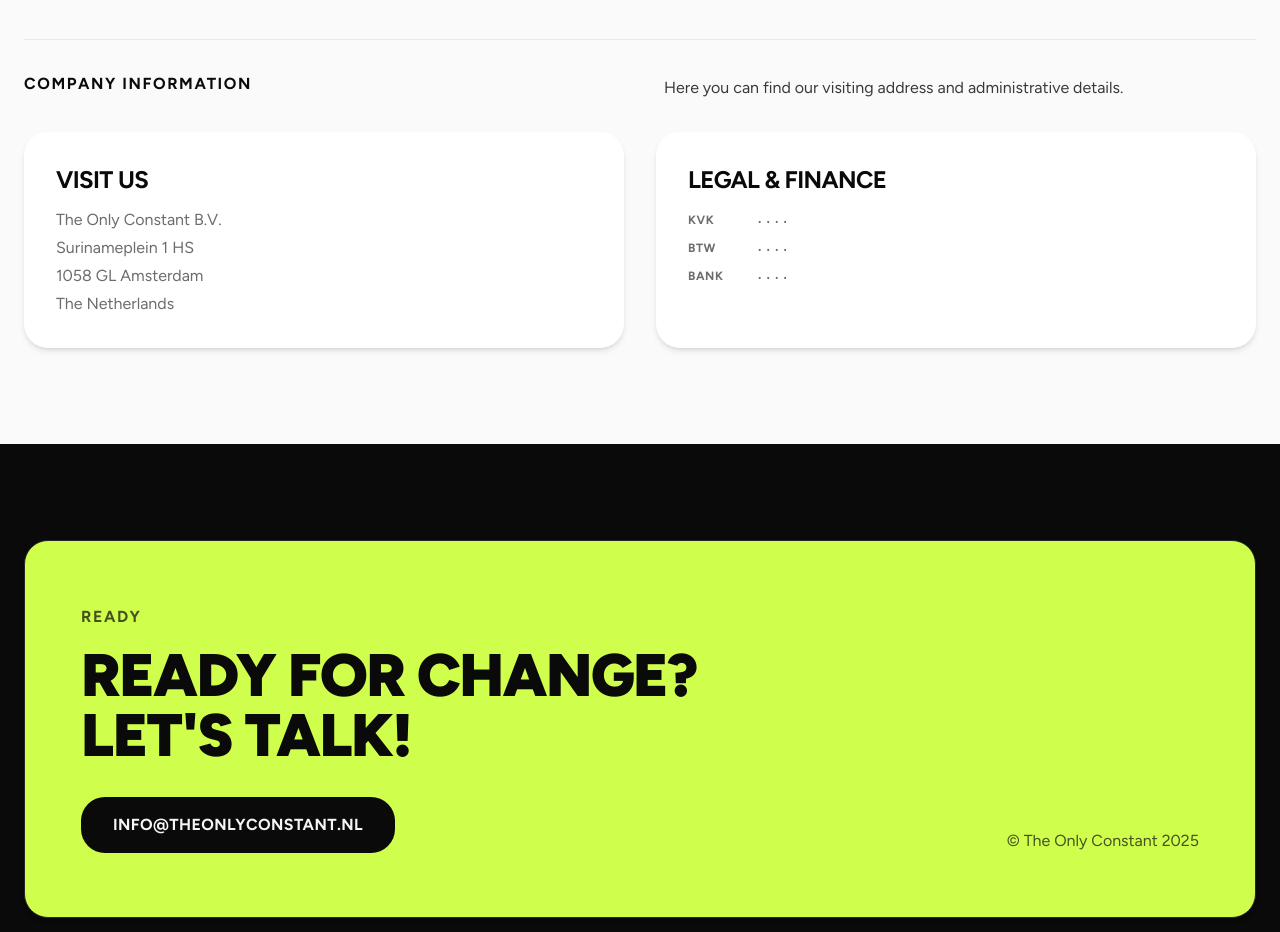
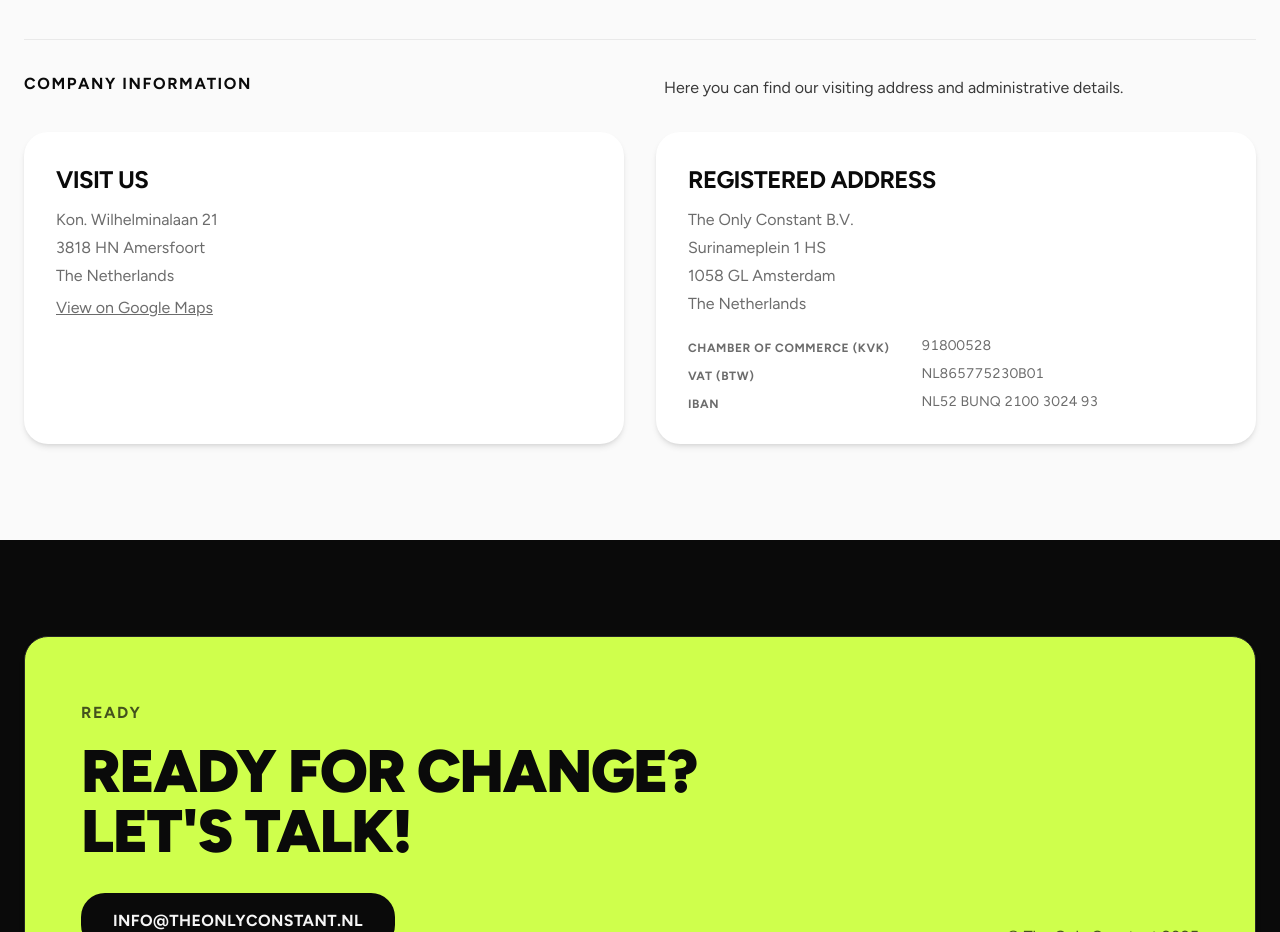
Before and after one commit to jaap-paaj/toc-website, a Next.js app: page /contact in a window 1280 px wide. Shown: the part 960-1892 px from the top of the page. Built offline with nearby package versions, Linux system fonts and the light colour scheme.

Commit message:
fix(contact): refactor details module to support new content structure
- Update ContactDetailsModule to use new AddressCard type
- Ensure labels do not wrap (whitespace-nowrap)
- Unify font usage for address values (Figtree/body.sm)
- Commit updated contact.content.ts structure

```diff
--- a/src/app/_components/contact/contact.content.ts
+++ b/src/app/_components/contact/contact.content.ts
@@ -23,22 +23,33 @@
     details: {
         eyebrow: "COMPANY INFORMATION",
         description: "Here you can find our visiting address and administrative details.",
-        visit: {
+        cards: [
+            {
                 title: "VISIT US",
+                lines: [
+                    "Kon. Wilhelminalaan 21",
+                    "3818 HN Amersfoort",
+                    "The Netherlands",
+                ],
+                mapLink: {
+                    label: "View on Google Maps",
+                    href: "https://www.google.com/maps/search/?api=1&query=Kon.+Wilhelminalaan+21,+3818+HN+Amersfoort",
+                },
+            },
+            {
+                title: "REGISTERED ADDRESS",
                 lines: [
                     "The Only Constant B.V.",
                     "Surinameplein 1 HS",
                     "1058 GL Amsterdam",
-                "The Netherlands"
-            ]
+                    "The Netherlands",
+                ],
+                items: [
+                    { label: "Chamber of Commerce (KvK)", value: "91800528" },
+                    { label: "VAT (BTW)", value: "NL865775230B01" },
+                    { label: "IBAN", value: "NL52 BUNQ 2100 3024 93" },
+                ],
             },
-        legal: {
-            title: "LEGAL & FINANCE",
-            items: [
-                { label: "KVK", value: "...." },
-                { label: "BTW", value: "...." },
-                { label: "BANK", value: "...." },
-            ]
-        }
-    }
+        ],
+    },
 } as const;
--- a/src/app/_components/contact/modules/ContactDetailsModule.tsx
+++ b/src/app/_components/contact/modules/ContactDetailsModule.tsx
@@ -8,7 +8,22 @@
 import { spacing } from "@/design-system/tokens/spacing";
 import { typography } from "@/design-system/tokens/typography";
 
+type AddressCard = {
+    title: string;
+    lines: readonly string[];
+    mapLink?: {
+        label: string;
+        href: string;
+    };
+    items?: readonly {
+        label: string;
+        value: string;
+    }[];
+};
+
 export function ContactDetailsModule() {
+    const cards = contactContent.details.cards as readonly AddressCard[];
+
     return (
         <HomeModule id="contact-details" width="full" tone="light" pad="m" gap="none">
             <div className="container mx-auto">
@@ -21,36 +36,42 @@
                     />
 
                     <div className="grid grid-cols-1 md:grid-cols-2 gap-6 lg:gap-8 [&_.grid]:items-start">
-                        {/* Visit Card */}
-                        <Surface variant="catalog" className="flex flex-col gap-3 p-6 md:p-8">
+                        {cards.map((card, idx) => (
+                            <Surface key={idx} variant="catalog" className="flex flex-col gap-3 p-6 md:p-8">
                                 <Heading level={3} size="card" className="text-primary-foreground">
-                                {contactContent.details.visit.title}
+                                    {card.title}
                                 </Heading>
                                 <div className={cn("text-primary-foreground/60 max-w-prose flex flex-col gap-1", typography.variants.body.md)}>
-                                {contactContent.details.visit.lines.map((line, i) => (
+                                    {card.lines.map((line, i) => (
                                         <span key={i}>{line}</span>
                                     ))}
+                                    {card.mapLink && (
+                                        <a
+                                            href={card.mapLink.href}
+                                            target="_blank"
+                                            rel="noopener noreferrer"
+                                            className="underline hover:text-primary-foreground pt-1"
+                                        >
+                                            {card.mapLink.label}
+                                        </a>
+                                    )}
                                 </div>
-                        </Surface>
-
-                        {/* Legal Card */}
-                        <Surface variant="catalog" className="flex flex-col gap-3 p-6 md:p-8">
-                            <Heading level={3} size="card" className="text-primary-foreground">
-                                {contactContent.details.legal.title}
-                            </Heading>
-                            <dl className={cn("grid grid-cols-[min-content_1fr] gap-x-8 gap-y-2 text-primary-foreground/60 max-w-prose", typography.variants.body.md)}>
-                                {contactContent.details.legal.items.map((item, i) => (
+                                {card.items && (
+                                    <dl className={cn("grid grid-cols-[min-content_1fr] gap-x-8 gap-y-2 text-primary-foreground/60 max-w-prose pt-2", typography.variants.body.md)}>
+                                        {card.items.map((item, i) => (
                                             <React.Fragment key={i}>
-                                        <dt className={cn(typography.variants.meta.label, "pt-1") /* lint:allowed */}>
+                                                <dt className={cn(typography.variants.meta.label, "pt-1 whitespace-nowrap") /* lint:allowed */}>
                                                     {item.label}
                                                 </dt>
-                                        <dd className={cn(typography.variants.meta.code, "tabular-nums")}>
+                                                <dd className={cn(typography.variants.body.sm, "tabular-nums")}>
                                                     {item.value}
                                                 </dd>
                                             </React.Fragment>
                                         ))}
                                     </dl>
+                                )}
                             </Surface>
+                        ))}
                     </div>
                 </div>
             </div>
```
Lines whose indentation alone changed are shown as unchanged.
